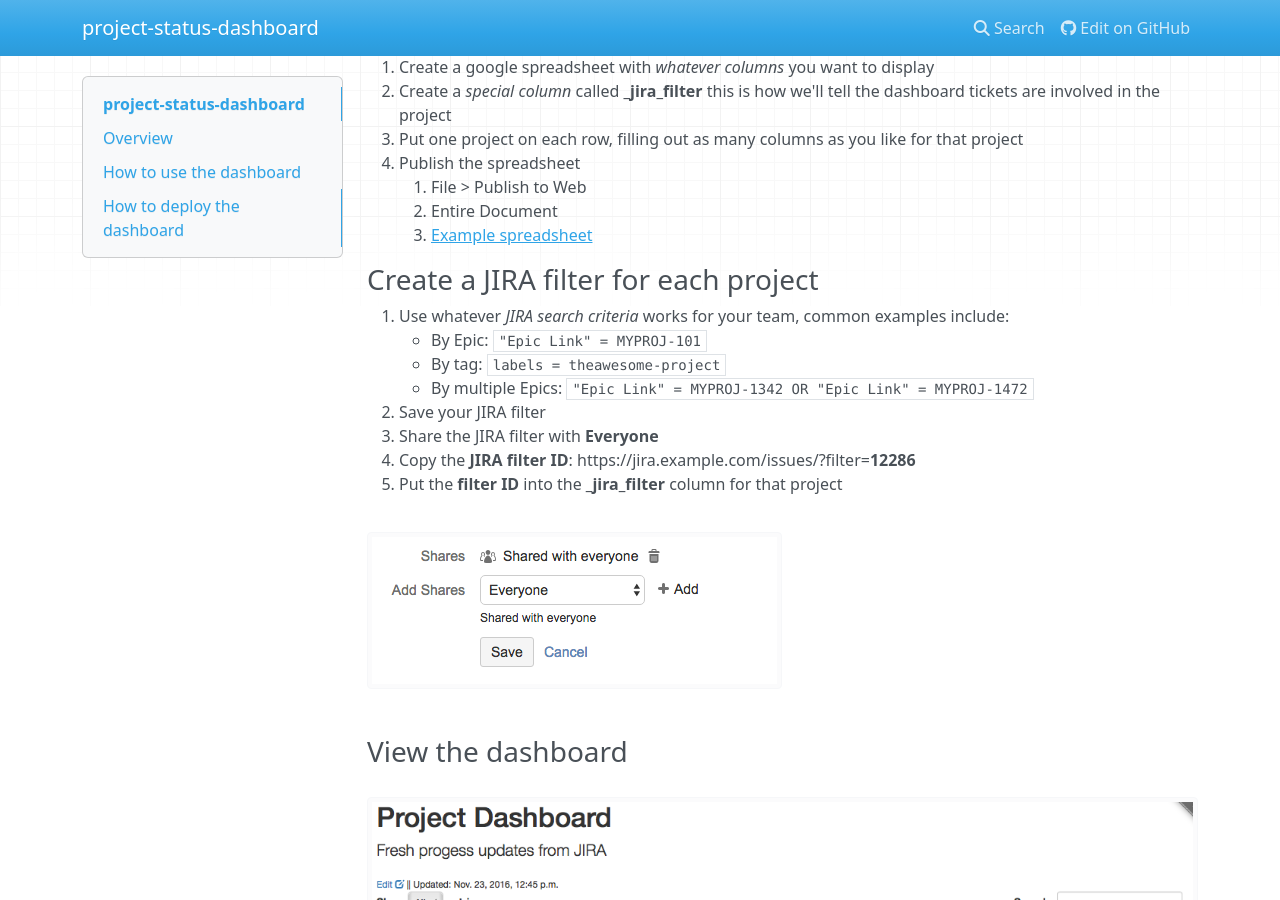
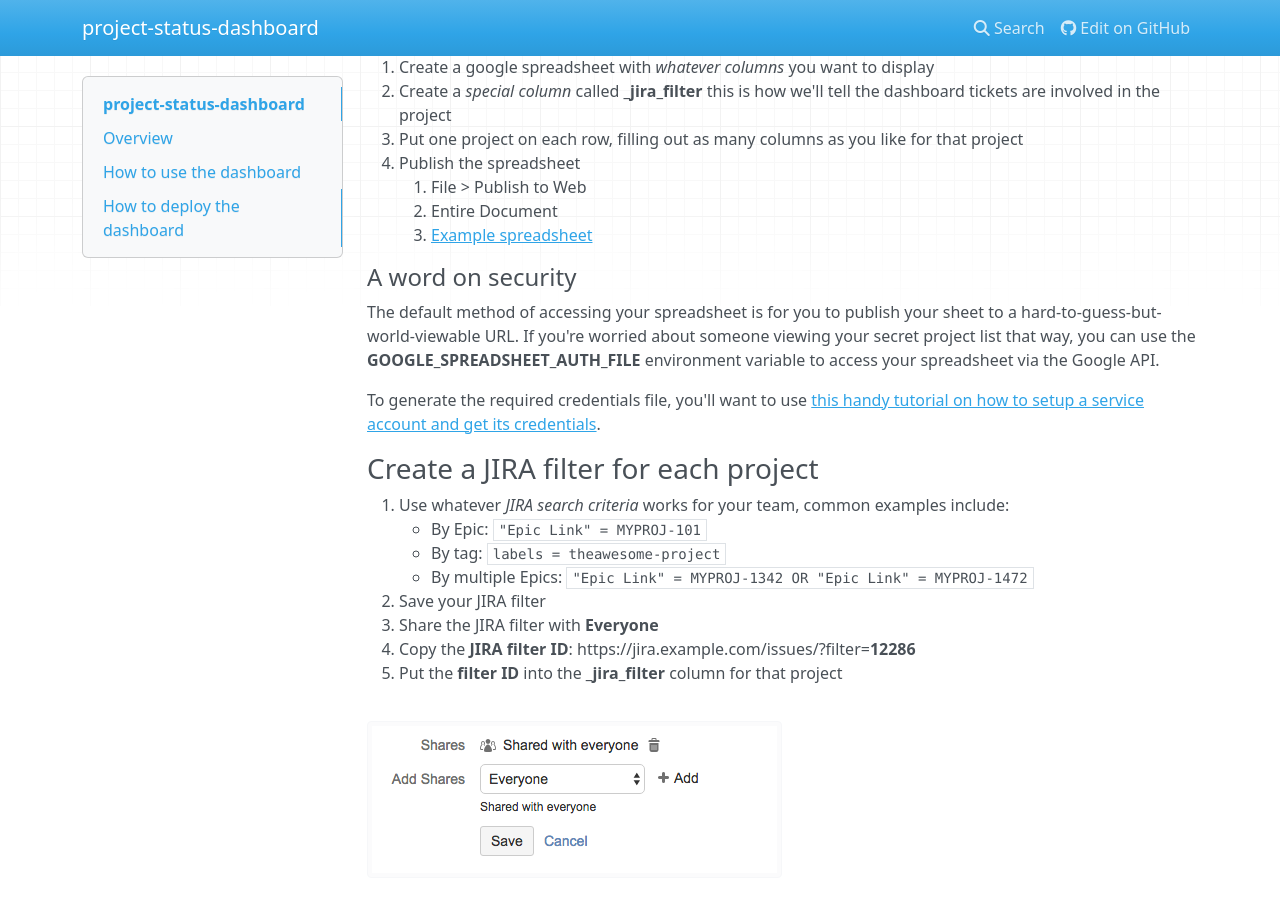
Before and after one commit to cmheisel/project-status-dashboard, an MkDocs documentation site: the page built from docs/index.md, in a window 1280 px wide and 900 px high, scrolled down 696 px. Built offline with MkDocs 1.6.1, drawn with Linux system fonts in a browser that asks for light colours; nearby versions of some CDN libraries; some of the changed text lies outside the part shown.

Commit message:
Document the new setting

````diff
--- a/docs/index.md
+++ b/docs/index.md
@@ -18,6 +18,12 @@ You manage what projects are tracked and how they're displayed via [a Google spr
     1. File > Publish to Web
     1. Entire Document
     1. [Example spreadsheet](https://docs.google.com/spreadsheets/d/e/2PACX-1vQ950QA97Rfzkya5I1WRmv12wlCPqF5qDeLtQtWKZzH_PZCR9FmApfzZ-83Zbu3bC9hHoi4Tr71UFWd/pubhtml)
+
+#### A word on security
+
+The default method of accessing your spreadsheet is for you to publish your sheet to a hard-to-guess-but-world-viewable URL. If you're worried about someone viewing your secret project list that way, you can use the **GOOGLE_SPREADSHEET_AUTH_FILE** environment variable to access your spreadsheet via the Google API.
+
+To generate the required credentials file, you'll want to use [this handy tutorial on how to setup a service account and get its credentials](https://www.twilio.com/blog/2017/02/an-easy-way-to-read-and-write-to-a-google-spreadsheet-in-python.html).
 
 ### Create a JIRA filter for each project
 1. Use whatever *JIRA search criteria* works for your team, common examples include:
@@ -78,4 +84,5 @@ environment:
   - JIRA_DONE=Closed,Merged  # The list of states that should be considered "Done" when analyzing tickets
   - GUNICORN_WORKERS=10  # The number of web server workers to spin up, add more if your dashboard receives high traffic
   - REDIS_URL=redis:6379  # Default set for the docker container, can change it if you're hosting your own redis
+  - GOOGLE_SPREADSHEET_AUTH_FILE=/path/to/google_client_secret.jsom # OPTIONAL if you'd like to use the Google API instead of CSV publishing
 ```
````
